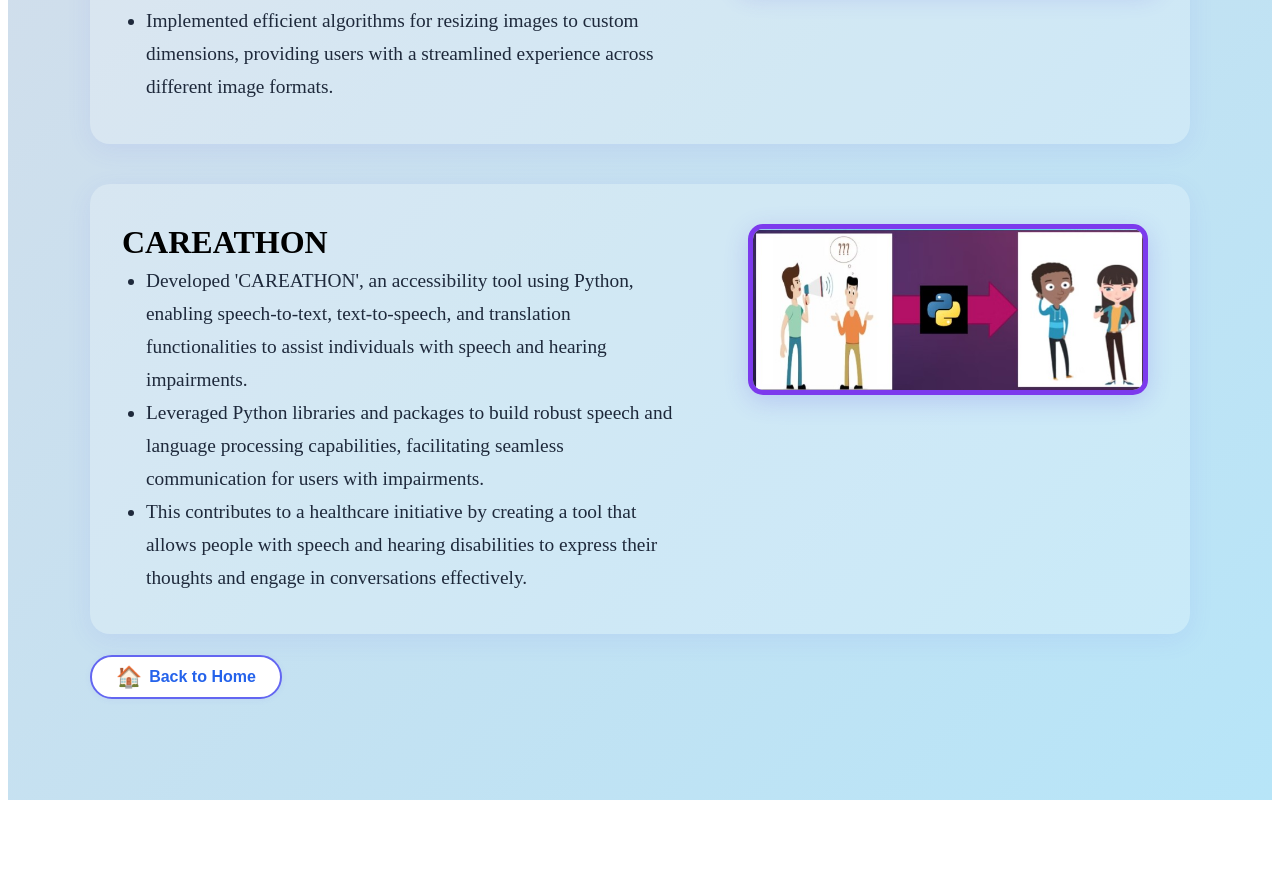
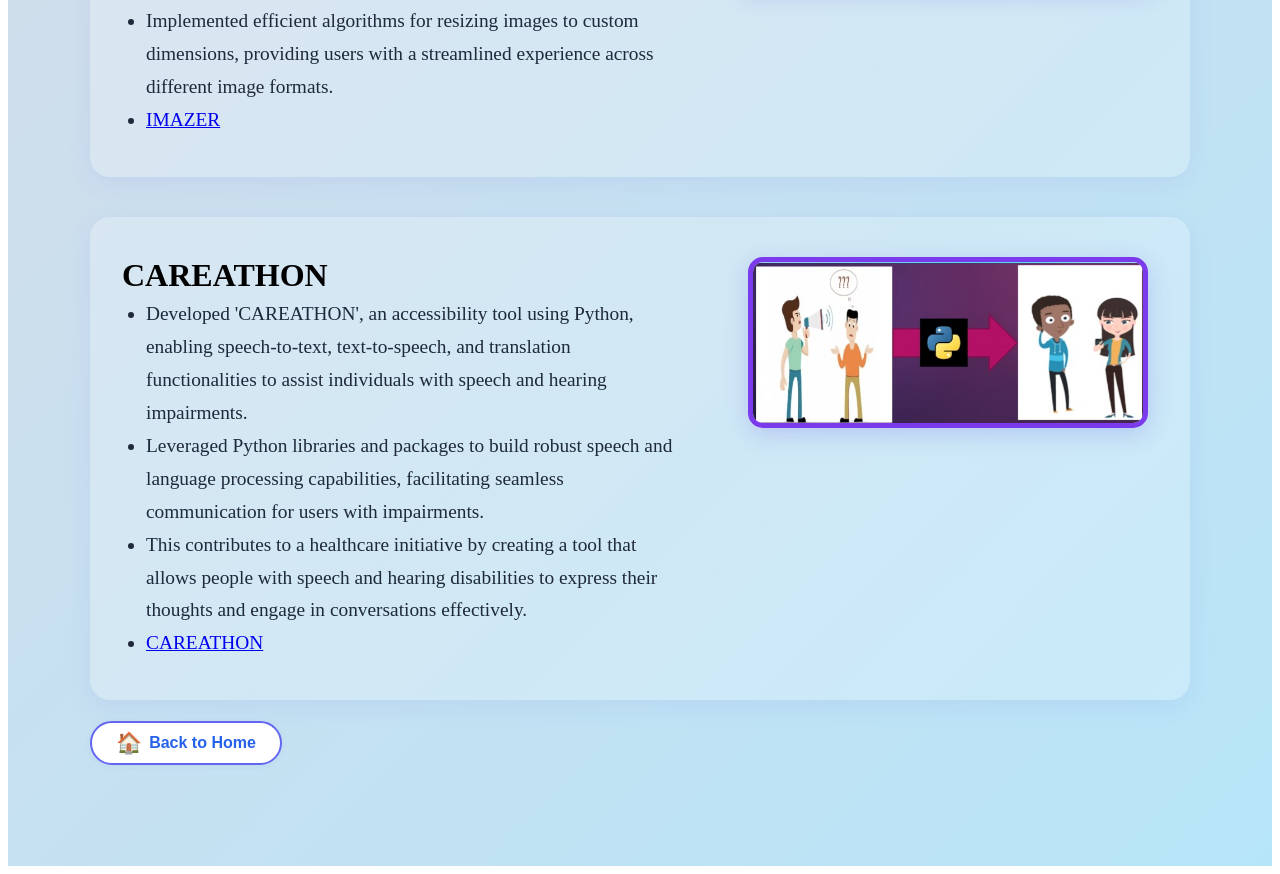
Before and after one commit to subhasrivijay/subhasrivijay.github.io, a React (Vite) app: page /projects in a window 1280 px wide. Shown: the part 951-1825 px from the top of the page. Before the commit the page ends 1759 px from the top, so only its background shows below. Built offline with nearby package versions, Linux system fonts and the light colour scheme.

Commit message:
Github links

```diff
--- a/src/pages/Projects.tsx
+++ b/src/pages/Projects.tsx
@@ -60,6 +60,9 @@ export default function Projects() {
               <li>
                 Implemented efficient algorithms for resizing images to custom dimensions, providing users with a streamlined experience across different image formats.
               </li>
+              <li>
+                <a href="https://github.com/subhasrivijay/IMAZER">IMAZER</a>
+              </li>
             </ul>
           </div>
           <div className={styles.projectImageArea}>
@@ -85,6 +88,9 @@ export default function Projects() {
               <li>
                 This contributes to a healthcare initiative by creating a tool that allows people with speech and hearing disabilities to express their thoughts and engage in conversations effectively.
               </li>
+              <li>
+                <a href = "https://github.com/subhasrivijay/CAREATHON">CAREATHON</a>
+              </li>
             </ul>
           </div>
           <div className={styles.projectImageArea}>
```
